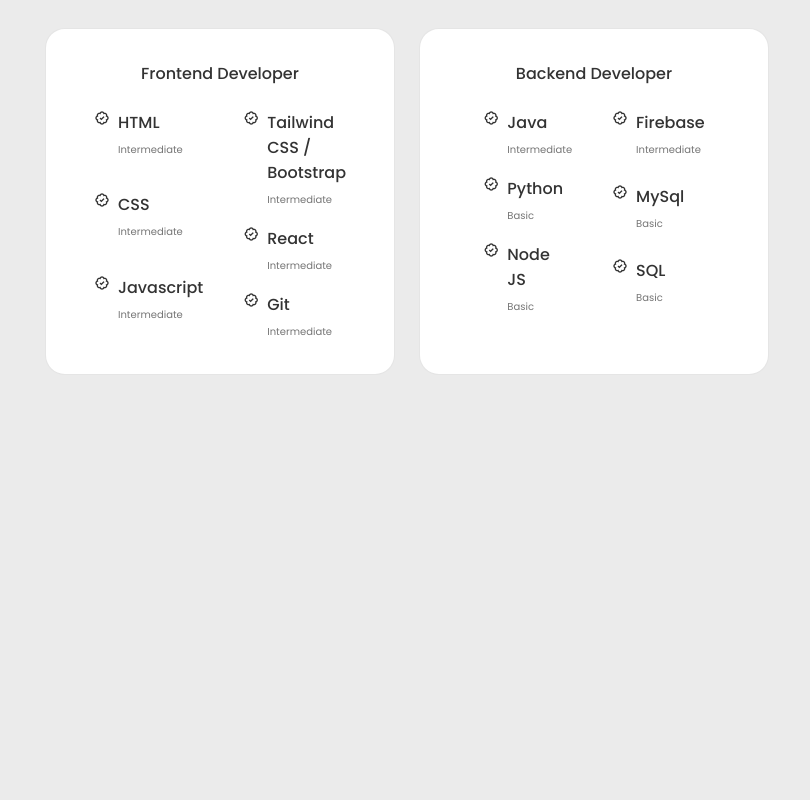
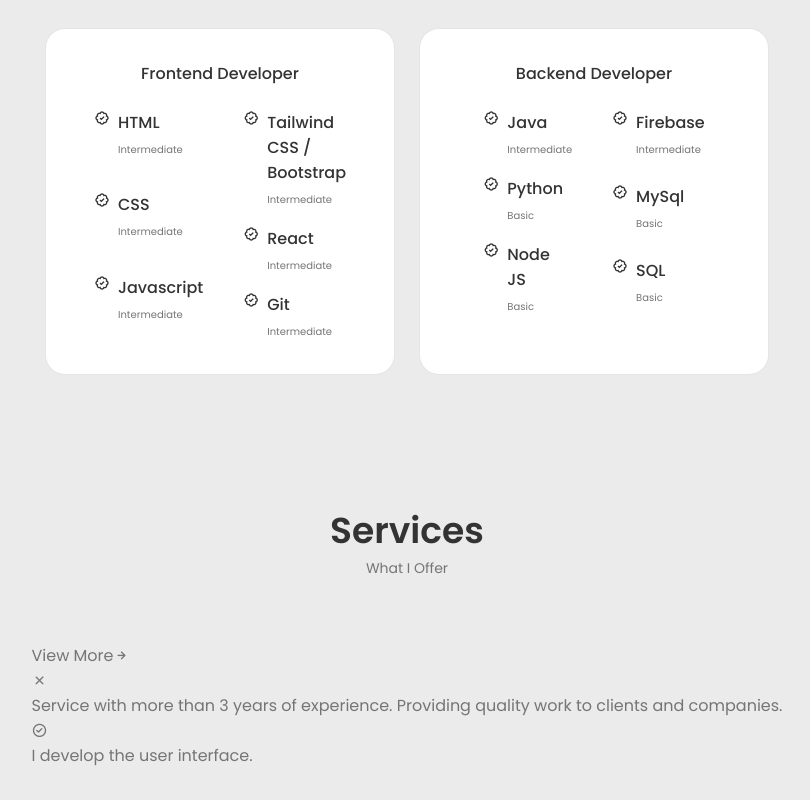
Before and after one commit to sham52/newPortfolio, a React (Vite) app: page / in a window 1280 px wide. Shown: the part 1654-2454 px from the top of the page, without its empty margins (233-1043 px from the left). Before the commit the page ends 2061 px from the top, so only its background shows below. Built offline with nearby package versions, Linux system fonts and the light colour scheme.

Commit message:
Services Component added

```diff
--- a/src/App.jsx
+++ b/src/App.jsx
@@ -3,6 +3,7 @@
 import Home from "./components/home/Home";
 import About from "./components/about/About";
 import Skills from "./components/skills/Skills";
+import Services from "./components/services/Services";
 
 function App() {
   const [count, setCount] = useState(0);
@@ -14,6 +15,7 @@
         <Home />
         <About />
         <Skills />
+        <Services />
       </main>
     </>
   );
--- /dev/null
+++ b/src/components/services/Services.jsx
@@ -0,0 +1,49 @@
+import React from "react";
+import "./services.css";
+const Services = () => {
+  return (
+    <section className="services section" id="services">
+      <div className="services__header">
+        <h2 className="section__title">Services</h2>
+        <span className="section__subtitle">What I Offer</span>
+
+        <div className="services__container container grid">
+          <div className="services__content">
+            <div>
+              <i className="uil uil services__icon"></i>
+              <h3 className="services__title"></h3>
+            </div>
+
+            <span className="services__button">
+              View More
+              <i className="uil uil-arrow-right services__button-icon"></i>
+            </span>
+
+            <div className="services__modal">
+              <div className="services__modal-content">
+                <i className="uil uil-times services__modal-close"></i>
+
+                <h3 className="services__modal-title"></h3>
+                <p className="services__modal-description">
+                  Service with more than 3 years of experience. Providing
+                  quality work to clients and companies.
+                </p>
+
+                <ul className="services__modal-services grid">
+                  <li className="services__modal-service">
+                    <i className="uil uil-check-circle service__modal-icon"></i>
+                    <p className="services__modal-info">
+                      I develop the user interface.
+                    </p>
+                  </li>
+                </ul>
+              </div>
+            </div>
+          </div>
+        </div>
+      </div>
+    </section>
+  );
+};
+
+export default Services;
--- /dev/null
+++ b/src/components/services/services.css
@@ -0,0 +1,5 @@
+.services__header {
+    display: flex;
+    flex-direction: column;
+    align-items: center;
+}
```
